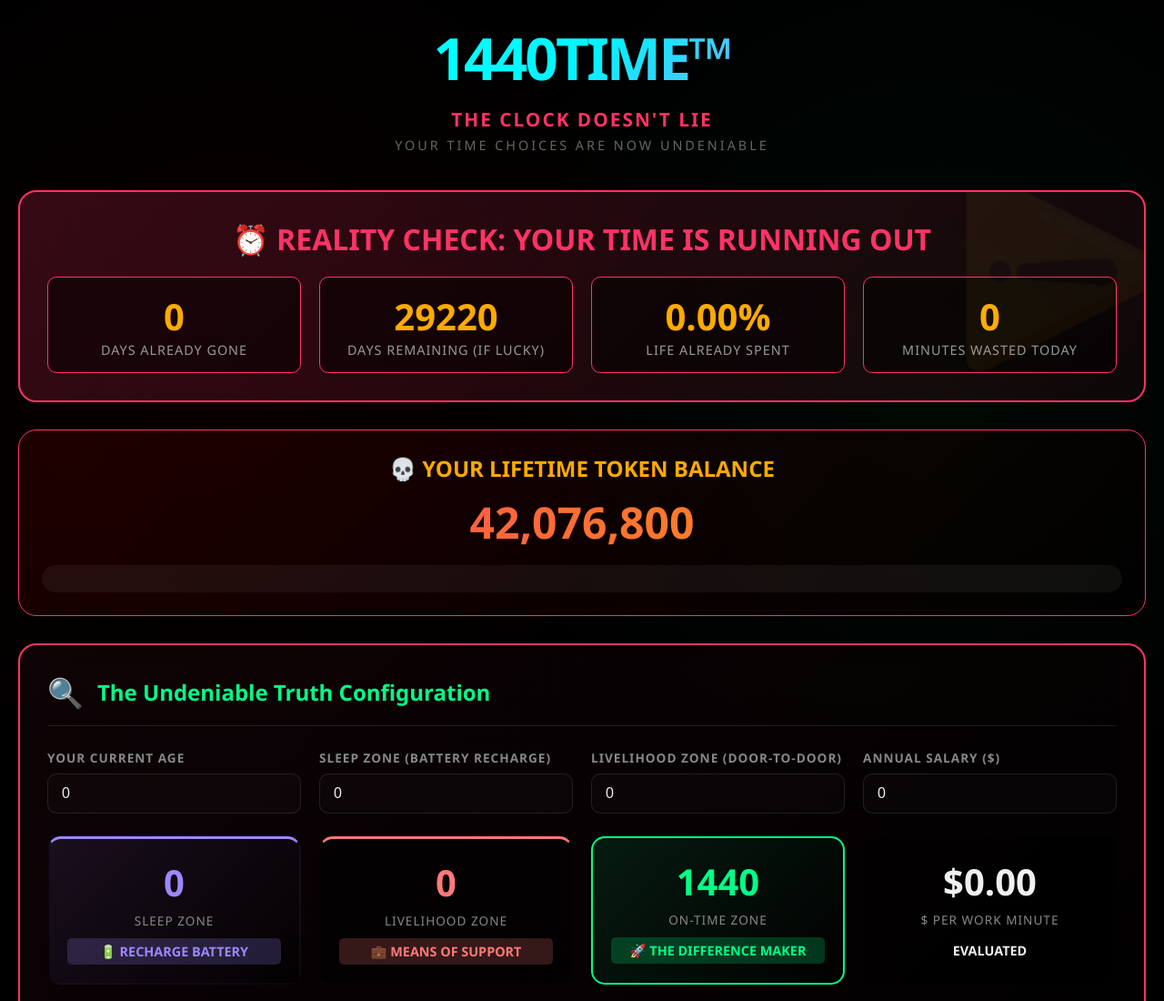
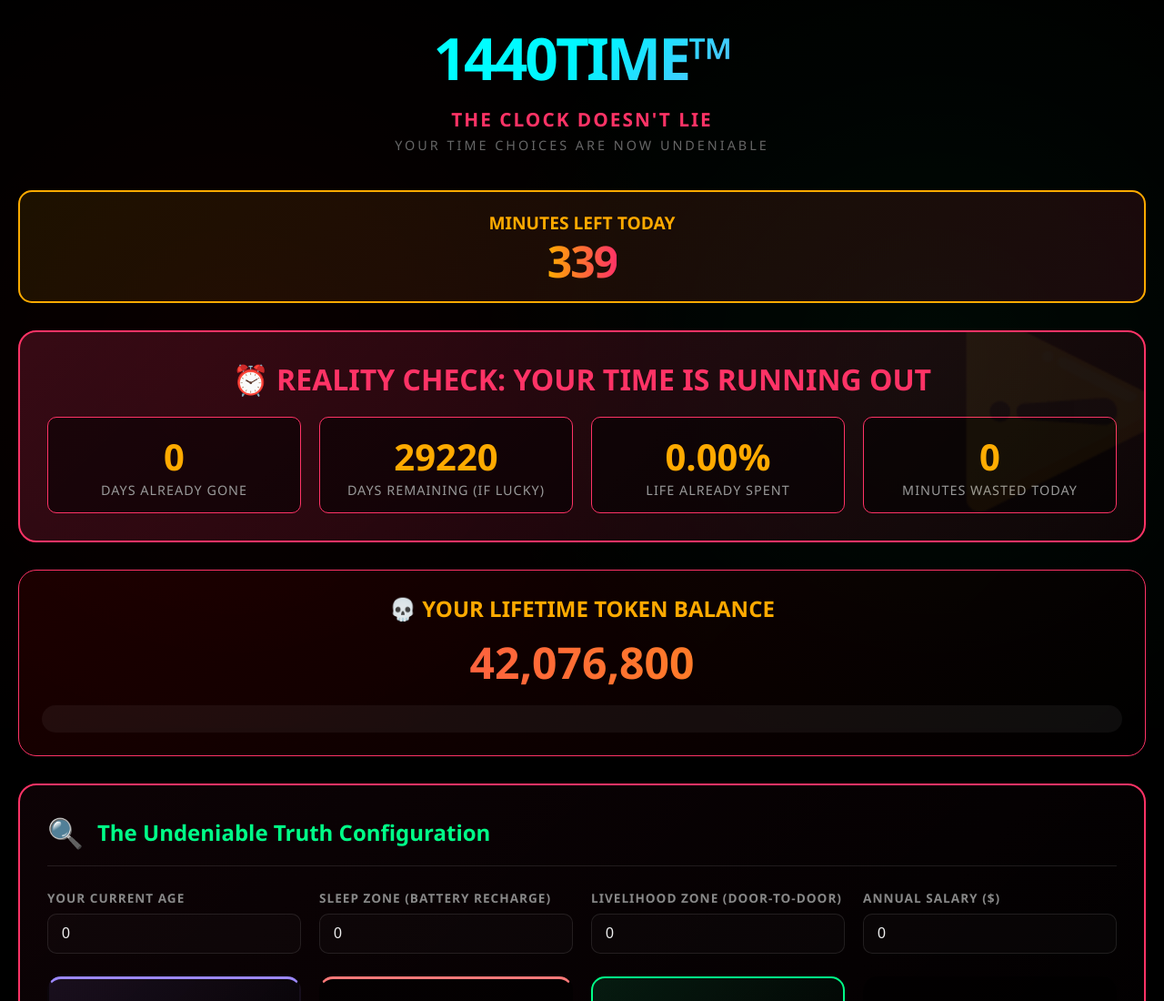
Before and after one commit to kmac1310/GeminiLifeApp1, a plain HTML site: page index.html in a window 1280 px wide. Shown: the top 1100 px of the page at 91% size. Drawn offline with Linux system fonts and the light colour scheme.

Commit message:
Update index.html

```diff
--- a/index.html
+++ b/index.html
@@ -106,6 +106,38 @@
       font-size: 0.9rem;
       text-transform: uppercase;
       letter-spacing: 3px;
+    }
+
+    .real-time-counter {
+      background: linear-gradient(135deg, rgba(255, 170, 0, 0.1) 0%, rgba(255, 51, 102, 0.1) 100%);
+      border: 2px solid var(--warning);
+      border-radius: 15px;
+      padding: 20px;
+      margin-bottom: 30px;
+      text-align: center;
+      position: relative;
+      overflow: hidden;
+      display: flex;
+      flex-direction: column;
+      align-items: center;
+      justify-content: center;
+    }
+
+    .real-time-counter-label {
+      font-size: 1.2rem;
+      color: var(--warning);
+      margin-bottom: 5px;
+      font-weight: 600;
+    }
+
+    .real-time-counter-value {
+      font-size: 3rem;
+      font-weight: 900;
+      background: linear-gradient(90deg, var(--warning), var(--danger));
+      -webkit-background-clip: text;
+      -webkit-text-fill-color: transparent;
+      line-height: 1;
+      letter-spacing: -2px;
     }
 
     .truth-banner {
@@ -737,6 +769,11 @@
       <p class="motto">Your Time Choices Are Now Undeniable</p>
     </div>
 
+    <div class="real-time-counter">
+      <div class="real-time-counter-label">MINUTES LEFT TODAY</div>
+      <div class="real-time-counter-value" id="minutesLeftToday">0</div>
+    </div>
+
     <div class="truth-banner">
       <div class="truth-title">⏰ REALITY CHECK: YOUR TIME IS RUNNING OUT</div>
       <div class="truth-stats">
@@ -984,6 +1021,7 @@
     const entriesContainer = document.getElementById('entriesContainer');
     const dayGrid = document.getElementById('dayGrid');
     const mirrorMessage = document.getElementById('mirrorMessage');
+    const minutesLeftTodayDisplay = document.getElementById('minutesLeftToday');
 
     // --- DATA PERSISTENCE ---
     const saveState = () => {
@@ -1013,6 +1051,14 @@
     };
 
     // --- MAIN LOGIC & UI UPDATES ---
+    const updateRealTimeCountdown = () => {
+      const now = new Date();
+      const endOfDay = new Date(now.getFullYear(), now.getMonth(), now.getDate(), 23, 59, 59);
+      const millisecondsLeft = endOfDay - now;
+      const minutesLeft = Math.ceil(millisecondsLeft / (1000 * 60));
+      minutesLeftTodayDisplay.textContent = minutesLeft;
+    };
+
     const updateAllCalculations = () => {
       const age = parseFloat(ageInput.value) || 0;
       const sleep = parseFloat(sleepInput.value) || 0;
@@ -1064,15 +1110,15 @@
       document.getElementById('wastedToday').textContent = wastedMinutes;
       document.getElementById('dailyWaste').textContent = wastedMinutes;
 
-      const freeTimeMinutes = availableMinutes - (totalLoggedMinutes - wastedMinutes - productiveMinutes - necessaryMinutes);
-      const wastePercent = (wastedMinutes / freeTimeMinutes * 100 || 0).toFixed(0);
-      const productivePercent = (productiveMinutes / freeTimeMinutes * 100 || 0).toFixed(0);
+      const freeTimeMinutes = availableMinutes - totalLoggedMinutes;
+      const wastePercent = (wastedMinutes / totalLoggedMinutes * 100 || 0).toFixed(0);
+      const productivePercent = (productiveMinutes / totalLoggedMinutes * 100 || 0).toFixed(0);
 
       document.getElementById('wastePercent').textContent = `${wastePercent}%`;
       document.getElementById('productivePercent').textContent = `${productivePercent}%`;
       document.getElementById('yearlyWaste').textContent = (wastedMinutes * 365.25 / 60).toFixed(0);
 
-      updateMirrorMessage(wastedMinutes, productiveMinutes, availableMinutes);
+      updateMirrorMessage(wastedMinutes, productiveMinutes, availableMinutes, totalLoggedMinutes);
       generateDayGrid(sleep, work, entries);
     };
 
@@ -1122,16 +1168,18 @@
       }
     };
 
-    const updateMirrorMessage = (wasted, productive, available) => {
-      const wastedPercent = (wasted / available) * 100 || 0;
-      const productivePercent = (productive / available) * 100 || 0;
+    const updateMirrorMessage = (wasted, productive, available, totalLogged) => {
       let message = '';
 
+      const availableLogged = totalLogged;
+      const wastedPercent = (wasted / availableLogged * 100 || 0).toFixed(0);
+      const productivePercent = (productive / availableLogged * 100 || 0).toFixed(0);
+
       if (wasted > productive && wasted > 0) {
-        message = `You've wasted ${wasted} minutes today. This is ${wastedPercent.toFixed(0)}% of your available time. Are you proud of this?`;
+        message = `You've wasted ${wasted} minutes today. This is ${wastedPercent}% of your logged time. Your choices matter.`;
         mirrorMessage.classList.add('flash-warning');
       } else if (productive > wasted && productive > 0) {
-        message = `Great job! You've used ${productive} minutes for productive activities. This is ${productivePercent.toFixed(0)}% of your available time. Keep going!`;
+        message = `Great job! You've used ${productive} minutes for productive activities. That's ${productivePercent}% of your logged time. Keep going!`;
         mirrorMessage.classList.remove('flash-warning');
       } else if (wasted === 0 && productive === 0) {
         message = `You have ${available} minutes of unallocated time. How will you use it?`;
@@ -1274,6 +1322,10 @@
 
       renderEntries();
       updateAllCalculations();
+      updateRealTimeCountdown();
+
+      // Update the live countdown every minute
+      setInterval(updateRealTimeCountdown, 60000);
     };
 
     document.addEventListener('DOMContentLoaded', initialize);
```
